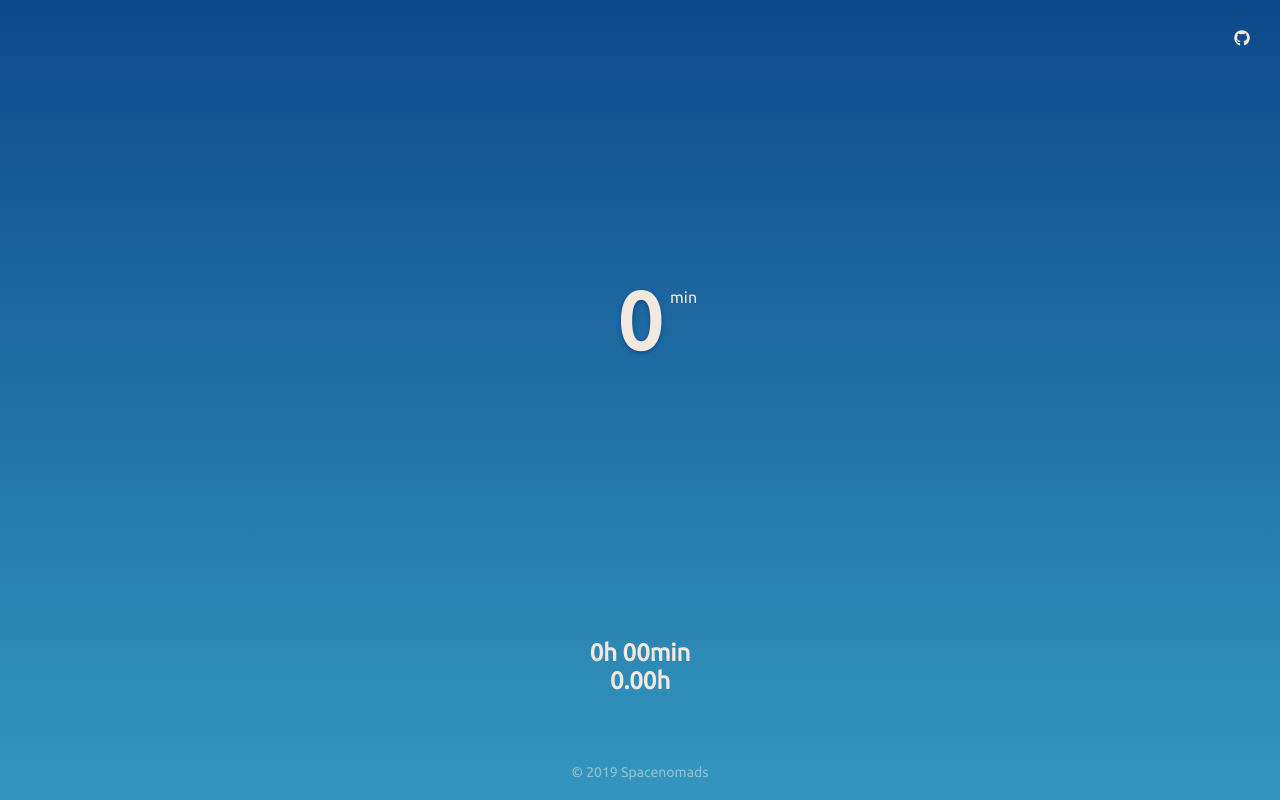
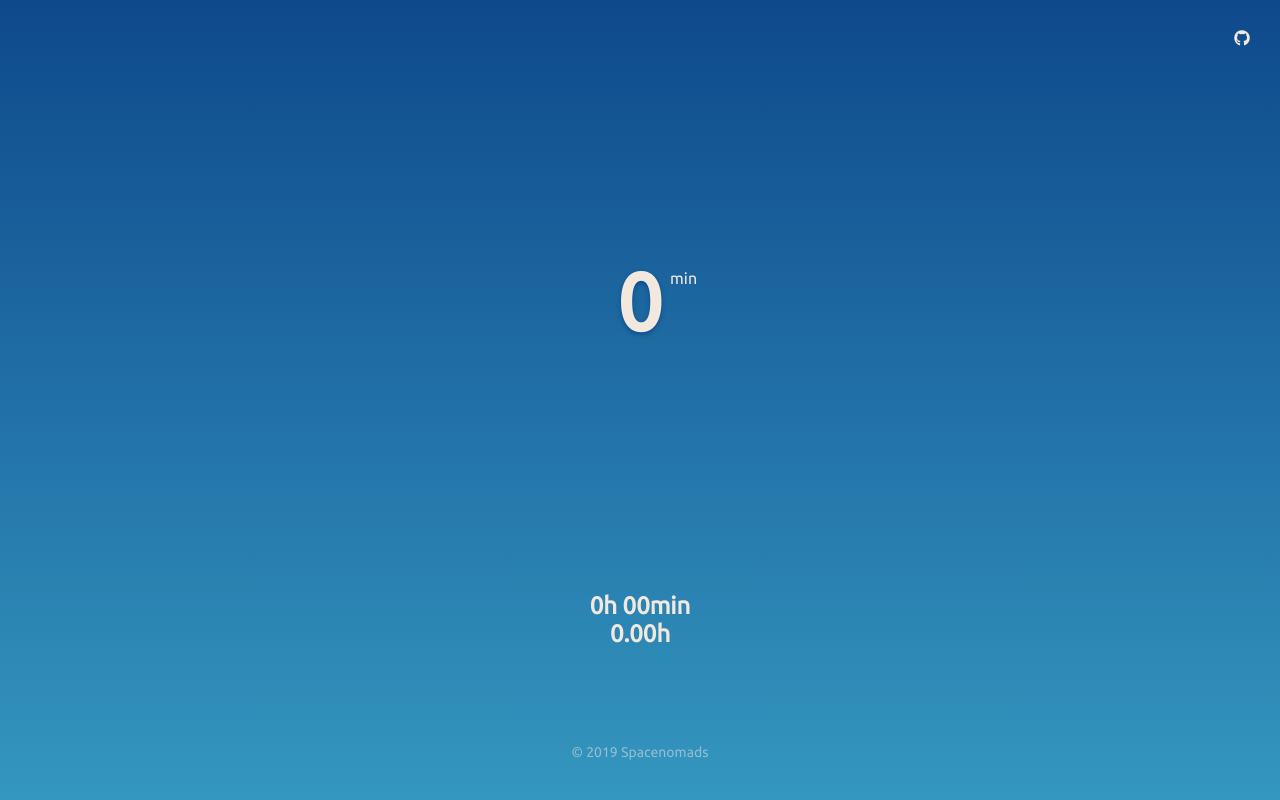
Before and after one commit to spacenomads/hoursFTW, a plain HTML site: page index.html in a window 1280 px wide. Drawn offline with Linux system fonts and the light colour scheme.

Commit message:
Add basic v0 version

```diff
--- a/css/app.css
+++ b/css/app.css
@@ -11,14 +11,20 @@
   #3497BF
   #F2E8DE
  */
+html,
+body {
+  height: 100%;
+}
 body {margin: 0;}
 .page {
   background-color: #0E498C;
   background-image: linear-gradient(to bottom, #0E498C,#3497BF);
   min-height: 250px;
-  height: 100vh;
+  height: 100%;
   font-family: 'Ubuntu', sans-serif;
   color: #F2E8DE;
+  display: grid;
+  grid-template-rows: auto 1fr 56px;
 }
 
 
@@ -72,7 +78,6 @@ body {margin: 0;}
 /* APP */
 .app {
   display: grid;
-  height: 100%;
   grid-template-rows: 2fr 1fr;
 
 }
@@ -95,7 +100,7 @@ body {margin: 0;}
 .app__time-fake-field {
   font-weight: bold;
   font-size: 80px;
-
+  caret-color: white;
   text-align: center;
   text-shadow: 0 2px 4px #0E498C;
 }
@@ -140,12 +145,7 @@ body {margin: 0;}
 
 
 /* FOOTER */
-.page__footer {
-  position: absolute;
-  left: 0;
-  bottom: 0;
-  width: 100%;
-}
+.page__footer {}
 .page__copyright {
   margin: 0;
   opacity: 0.5;
--- a/index.html
+++ b/index.html
@@ -4,14 +4,14 @@
   <meta charset="UTF-8">
   <meta name="viewport" content="width=device-width, initial-scale=1.0">
   <meta http-equiv="X-UA-Compatible" content="ie=edge">
-  <title>Hours FTW</title>
+  <title>TicketTime!</title>
   <link rel="stylesheet" href="https://use.fontawesome.com/releases/v5.9.0/css/brands.css" integrity="sha384-vfTtNoEyqnxivzqkzc+mvlVeCWPGwMlIIkeTkt0mcUQNmFLyyXxY5SgZIkKQIXRK" crossorigin="anonymous">
   <link rel="stylesheet" href="https://use.fontawesome.com/releases/v5.9.0/css/fontawesome.css" integrity="sha384-NnhYAEceBbm5rQuNvCv6o4iIoPZlkaWfvuXVh4XkRNvHWKgu/Mk2nEjFZpPQdwiz" crossorigin="anonymous">
   <link rel="stylesheet" href="css/app.css">
 </head>
 <body class="page">
   <header class="page__header">
-    <h1 class="page__title">Hours</h1>
+    <h1 class="page__title">TicketTime!</h1>
     <ul class="page__links">
       <li class="page__links-item">
         <a href="https://github.com/spacenomads/hoursFTW" class="page__links-item page__links-item--github">Hours on GitHub</a>
--- a/js/app.js
+++ b/js/app.js
@@ -8,7 +8,7 @@ const resultDecimal = document.querySelector('.js__result-decimal');
 function getTS(ts) {
   const hours = Math.floor(ts / 60);
   const minutes = ts % 60;
-  return {hours: hours, minutes: minutes};
+  return {hours, minutes};
 }
 
 function getDecimalTS(ts) {
@@ -20,7 +20,7 @@ function getDecimalTS(ts) {
 
 userMin.addEventListener('keyup', event => {
   const userMinutes = event.currentTarget.innerHTML;
-  tsMin.value = userMinutes.replace(/\D/g,'');;
+  tsMin.value = userMinutes.replace(/\D/g,'');
 
   const fakeEvent = new CustomEvent('change');
   tsMin.dispatchEvent(fakeEvent);
```
